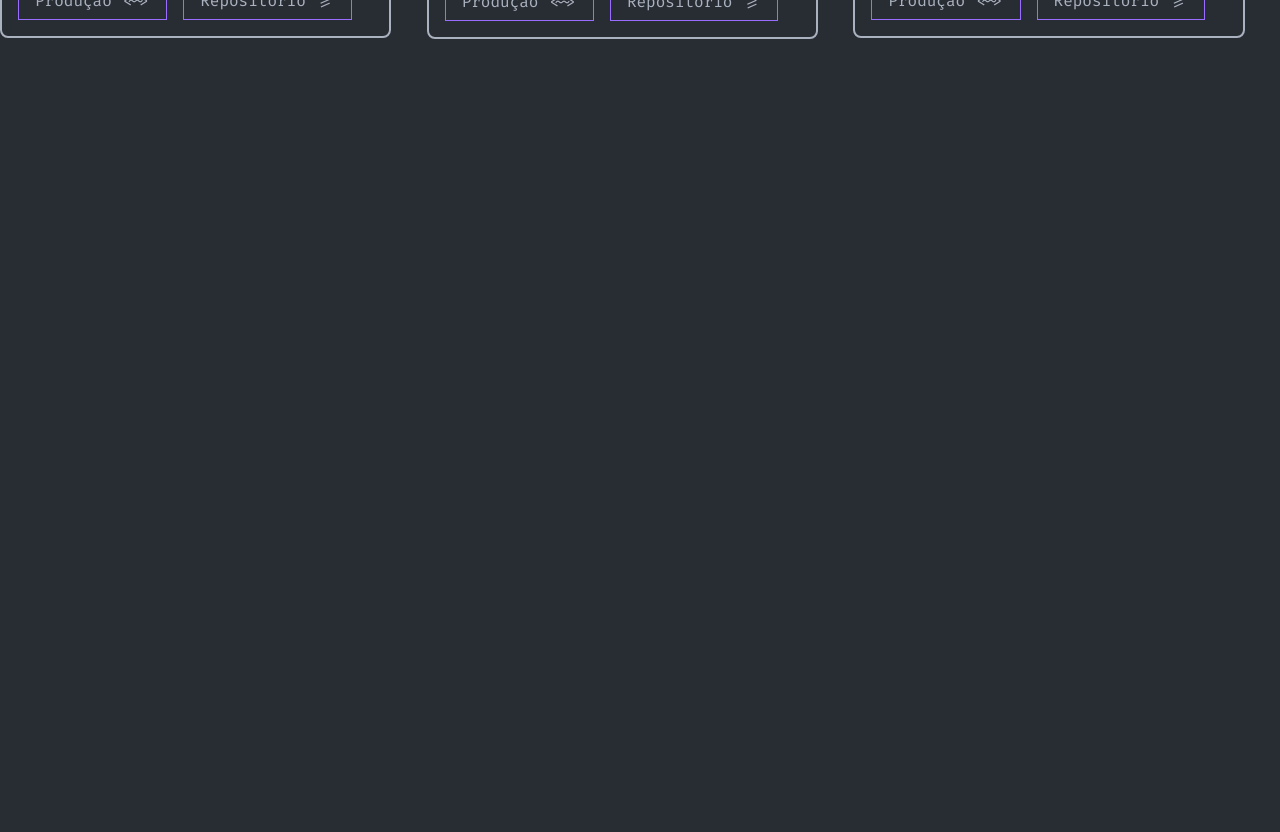
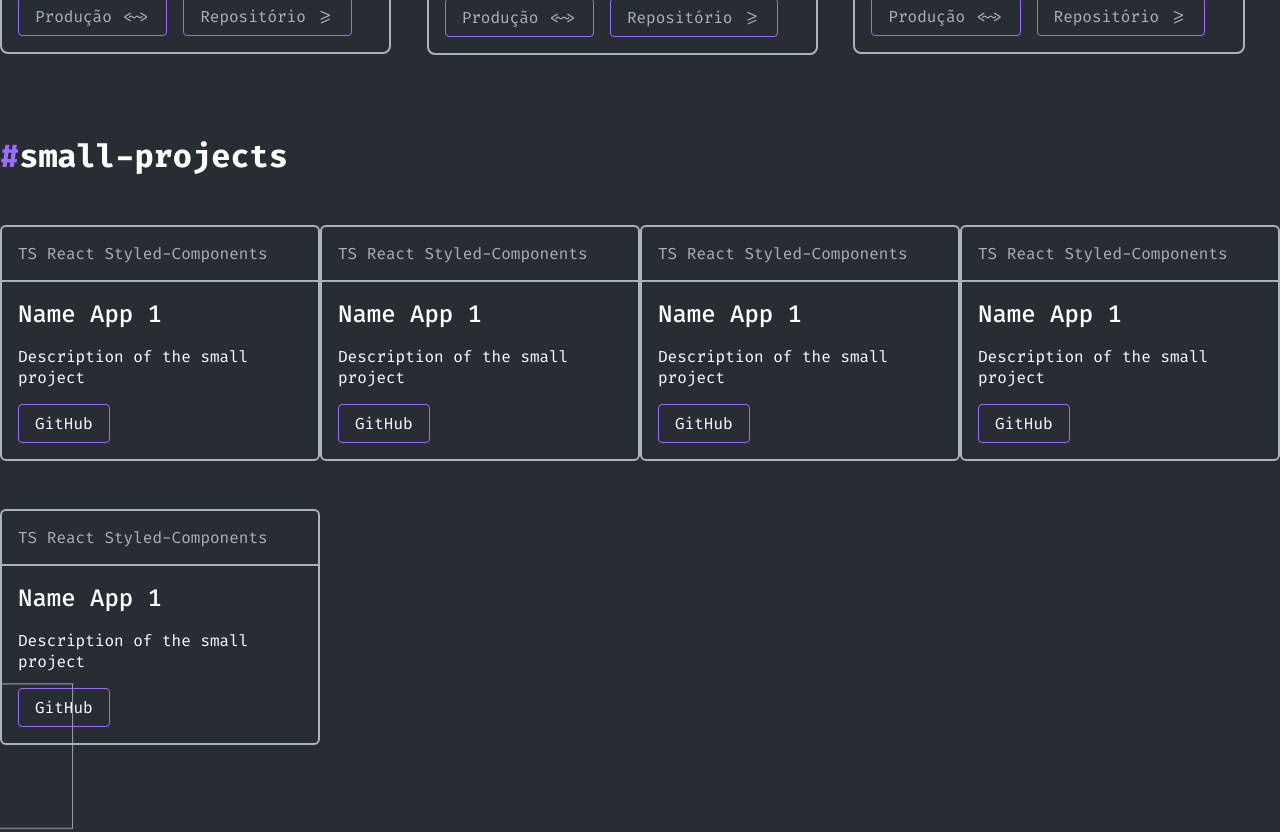
Before and after one commit to devCaioFreire/portfolio, a React (Vite) app: page / in a window 1280 px wide. Shown: the part 1320-2152 px from the top of the page. Before the commit the page ends 1423 px from the top, so only its background shows below. Built offline with nearby package versions, Linux system fonts and the light colour scheme.

Commit message:
modified:   src/App.tsx 	modified:   src/pages/Projects/ProjectPage/index.tsx 	modified:   src/pages/Projects/ProjectPage/style.ts 	modified:   src/pages/Projects/components/index.tsx 	modified:   src/pages/Projects/components/style.ts

```diff
--- a/src/App.tsx
+++ b/src/App.tsx
@@ -21,8 +21,8 @@ export function App() {
       <Projects />
       <Skills />
       <About />
-      <Contact />
-      <Footer /> */}
+      <Contact />*/}
+      <Footer />
       <GlobalStyles />
     </ThemeProvider>
   );
--- a/src/pages/Projects/ProjectPage/index.tsx
+++ b/src/pages/Projects/ProjectPage/index.tsx
@@ -3,12 +3,13 @@ import {
   ProjectContainer,
   ProjectHeader,
   ProjectsCardsContent,
+  ProjectsSmallCardsContent,
 } from "./style";
 
 import projectImage1 from "../../../assets/project1.jpg";
 import projectImage2 from "../../../assets/project2.png";
 import projectImage3 from "../../../assets/project3.png";
-import { ProjectCard } from "../components";
+import { ProjectCard, ProjectAppCard } from "../components";
 
 export function ProjectPage() {
   return (
@@ -27,42 +28,42 @@ export function ProjectPage() {
       </ProjectHeader>
 
       <ProjectsCardsContent>
-        <ProjectCard
+        <ProjectAppCard
           image={projectImage1}
           title="Project 1"
           description="Descrição da aplicação desenvolvida"
           techs="TypeScript React.JS Styled-Components"
           link="https://caiofreire.vercel.app"
         />
-        <ProjectCard
+        <ProjectAppCard
           image={projectImage2}
           title="Project 2"
           description="Descrição da aplicação desenvolvida"
           techs="TypeScript React.JS Styled-Components"
           link="https://caiofreire.vercel.app"
         />
-        <ProjectCard
+        <ProjectAppCard
           image={projectImage1}
           title="Project 3"
           description="Descrição da aplicação desenvolvida"
           techs="TypeScript React.JS Styled-Components"
           link="https://caiofreire.vercel.app"
         />
-        <ProjectCard
+        <ProjectAppCard
           image={projectImage2}
           title="Project 4"
           description="Descrição da aplicação desenvolvida"
           techs="TypeScript React.JS Styled-Components"
           link="https://caiofreire.vercel.app"
         />
-        <ProjectCard
+        <ProjectAppCard
           image={projectImage1}
           title="Project 5"
           description="Descrição da aplicação desenvolvida"
           techs="TypeScript React.JS Styled-Components"
           link="https://caiofreire.vercel.app"
         />
-        <ProjectCard
+        <ProjectAppCard
           image={projectImage2}
           title="Project 6"
           description="Descrição da aplicação desenvolvida"
@@ -70,6 +71,50 @@ export function ProjectPage() {
           link="https://caiofreire.vercel.app"
         />
       </ProjectsCardsContent>
+
+      <ProjectHeader>
+        <h1>
+          <span>#</span>small-projects
+        </h1>
+      </ProjectHeader>
+
+      <ProjectsSmallCardsContent>
+        <ProjectCard
+          techs="TS React Styled-Components"
+          title="Name App 1"
+          description="Description of the small project "
+          link="#"
+          linkName="GitHub"
+        />
+        <ProjectCard
+          techs="TS React Styled-Components"
+          title="Name App 1"
+          description="Description of the small project "
+          link="#"
+          linkName="GitHub"
+        />
+        <ProjectCard
+          techs="TS React Styled-Components"
+          title="Name App 1"
+          description="Description of the small project "
+          link="#"
+          linkName="GitHub"
+        />
+        <ProjectCard
+          techs="TS React Styled-Components"
+          title="Name App 1"
+          description="Description of the small project "
+          link="#"
+          linkName="GitHub"
+        />
+        <ProjectCard
+          techs="TS React Styled-Components"
+          title="Name App 1"
+          description="Description of the small project "
+          link="#"
+          linkName="GitHub"
+        />
+      </ProjectsSmallCardsContent>
     </ProjectContainer>
   );
 }
--- a/src/pages/Projects/ProjectPage/style.ts
+++ b/src/pages/Projects/ProjectPage/style.ts
@@ -13,7 +13,7 @@ export const HeaderMain = styled.div`
   display: flex;
   flex-direction: column;
   gap: 1rem;
-  margin-top: 3rem;
+  margin: 4rem 0;
 
   span {
     color: ${(props) => props.theme.purple};
@@ -21,15 +21,19 @@ export const HeaderMain = styled.div`
 `;
 
 export const ProjectHeader = styled.div`
-  margin-top: 4rem;
-
   span {
     color: ${(props) => props.theme.purple};
   }
 `;
 
 export const ProjectsCardsContent = styled.section`
-  padding-bottom: 4rem;
+  padding-bottom: 5rem;
   display: grid;
   grid-template-columns: repeat(auto-fit, minmax(25rem, 1fr));
 `;
+
+export const ProjectsSmallCardsContent = styled.section`
+  padding-bottom: 10rem;
+  display: grid;
+  grid-template-columns: repeat(auto-fit, minmax(20rem, 1fr));
+`;
--- a/src/pages/Projects/components/index.tsx
+++ b/src/pages/Projects/components/index.tsx
@@ -1,14 +1,20 @@
-import { Project, ProjectInfo, ProjectsCards } from "./style";
+import {
+  Project,
+  ProjectInfo,
+  ProjectSmallApp,
+  ProjectsCards,
+} from "./style";
 
 interface CardProps {
   techs: string;
   title: string;
   description: string;
-  image: string;
+  image?: string;
   link: string;
+  linkName?: string;
 }
 
-export function ProjectCard({
+export function ProjectAppCard({
   techs,
   title,
   description,
@@ -36,3 +42,24 @@ export function ProjectCard({
     </ProjectsCards>
   );
 }
+
+export function ProjectCard({
+  techs,
+  title,
+  description,
+  link,
+  linkName,
+}: CardProps) {
+  return (
+    <ProjectsCards>
+      <ProjectSmallApp>
+        <span>{techs}</span>
+        <div>
+          <h2>{title}</h2>
+          <p>{description}</p>
+          <a href={link}>{linkName}</a>
+        </div>
+      </ProjectSmallApp>
+    </ProjectsCards>
+  );
+}
--- a/src/pages/Projects/components/style.ts
+++ b/src/pages/Projects/components/style.ts
@@ -45,9 +45,60 @@ export const ProjectInfo = styled.div`
     color: ${(props) => props.theme.gray};
     padding: 0.5rem 1rem;
     transition: all 0.2s;
+    border-radius: 4px;
 
     &:hover {
       color: ${(props) => props.theme.white};
     }
   }
 `;
+
+export const ProjectSmallApp = styled.div`
+  display: flex;
+  flex-direction: column;
+  border: 2px solid ${(props) => props.theme.gray};
+  border-radius: 6px;
+  overflow: hidden;
+  max-width: 20rem;
+  transition: all 0.4s;
+
+  span {
+    border-bottom: 2px solid ${(props) => props.theme.gray};
+    padding: 1rem;
+    color: ${(props) => props.theme.gray};
+    transition: all 0.4s;
+  }
+
+  div {
+    display: flex;
+    flex-direction: column;
+    padding: 1rem;
+    gap: 1rem;
+
+    h2 {
+      color: ${(props) => props.theme.white};
+      font-weight: 500;
+    }
+
+    a {
+      width: fit-content;
+      border: 1px solid ${(props) => props.theme.purple};
+      color: ${(props) => props.theme.white};
+      padding: 0.5rem 1rem;
+      border-radius: 4px;
+      transition: all 0.3s;
+
+      &:hover {
+        background: ${(props) => props.theme.purple};
+      }
+    }
+  }
+
+  &:hover {
+    border: 2px solid ${(props) => props.theme.purple};
+
+    span {
+      border-bottom: 2px solid ${(props) => props.theme.purple};
+    }
+  }
+`;
```
